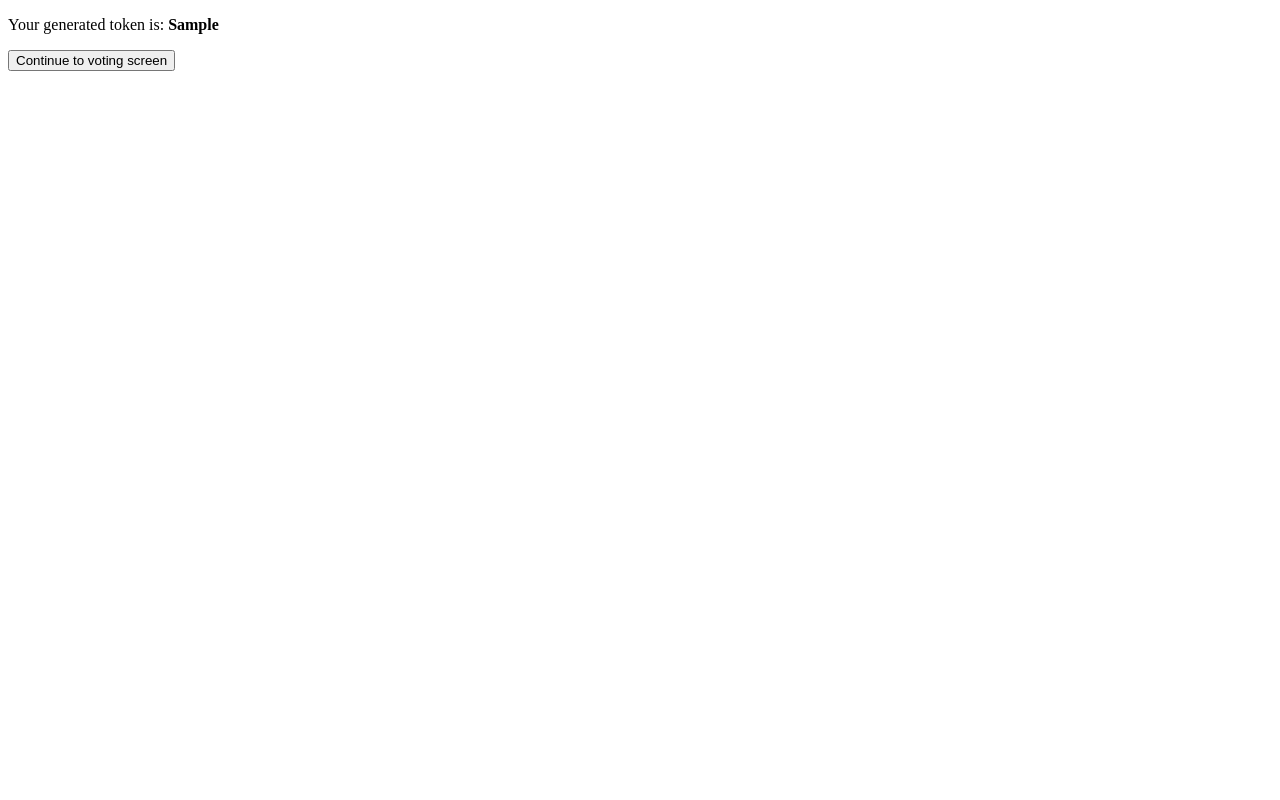
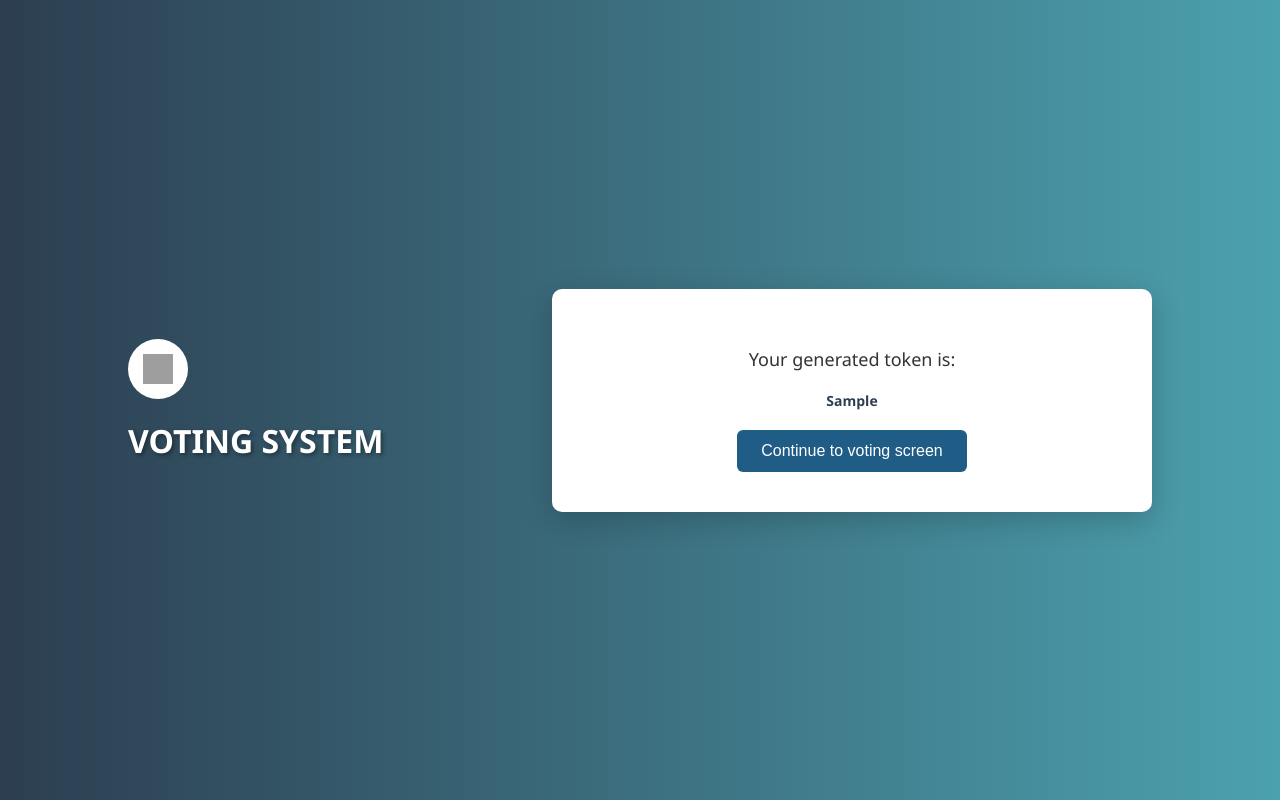
Before and after one commit to Noam-Barzilay/Voting-System, a Flask app: template templates/token_screen.html in a window 1280 px wide. Run offline with Flask 3, Linux system fonts and the light colour scheme; the template is opened without the code that fills it: most values are stand-ins (such as "Sample title", 1, 10 or a date in 2020); grey boxes are pictures that could not be loaded.

Commit message:
Update token_screen.html

```diff
--- a/templates/token_screen.html
+++ b/templates/token_screen.html
@@ -1,15 +1,133 @@
 <!DOCTYPE html>
+<html lang="en">
+<head>
+  <meta charset="UTF-8">
+  <title>Session Token</title>
+  <link rel="stylesheet" href="https://cdnjs.cloudflare.com/ajax/libs/font-awesome/6.4.0/css/all.min.css">
+  <style>
+    * {
+      box-sizing: border-box;
+    }
 
-<head>
-    <title>Session Token</title>
+    body {
+      margin: 0;
+      font-family: 'Segoe UI', Tahoma, Geneva, Verdana, sans-serif;
+      background: linear-gradient(to right, #2c3e50, #4ca1af);
+      height: 100vh;
+      display: flex;
+      justify-content: space-between;
+      align-items: center;
+      padding: 0 10%;
+      color: white;
+    }
+
+    .left-panel {
+      display: flex;
+      flex-direction: column;
+      align-items: flex-start;
+    }
+
+    .left-panel .icon {
+      background-color: white;
+      border-radius: 50%;
+      width: 60px;
+      height: 60px;
+      display: flex;
+      justify-content: center;
+      align-items: center;
+      margin-bottom: 20px;
+    }
+
+    .left-panel .icon img {
+      width: 30px;
+      height: 30px;
+    }
+
+    .left-panel h1 {
+      margin: 0;
+      font-size: 32px;
+      font-weight: bold;
+      text-shadow: 2px 2px 4px rgba(0, 0, 0, 0.4);
+    }
+
+    .token-box {
+      background: white;
+      color: #333;
+      padding: 40px;
+      border-radius: 10px;
+      width: 600px;
+      box-shadow: 0px 8px 30px rgba(0, 0, 0, 0.2);
+      text-align: center;
+    }
+
+    .token-box p {
+      font-size: 18px;
+      margin-bottom: 10px;
+    }
+
+    .token {
+      font-size: 14px;
+      font-weight: bold;
+      color: #2c3e50;
+      white-space: nowrap;
+      overflow-x: auto;
+      text-align: center;
+      margin: 20px auto;
+    }
+
+    .button {
+      padding: 12px 24px;
+      background-color: #1f5d87;
+      color: white;
+      border: none;
+      border-radius: 6px;
+      font-size: 16px;
+      cursor: pointer;
+      transition: background-color 0.3s ease;
+    }
+
+    .button:hover {
+      background-color: #144768;
+    }
+
+    @media (max-width: 768px) {
+      body {
+        flex-direction: column;
+        justify-content: center;
+        padding: 20px;
+      }
+
+      .left-panel {
+        align-items: center;
+        margin-bottom: 30px;
+      }
+
+      .token-box {
+        width: 90%;
+      }
+
+      .token {
+        font-size: 12px;
+      }
+    }
+  </style>
 </head>
 
 <body>
-    <p>Your generated token is: <strong>{{ generated_token }}</strong></p>
+  <div class="left-panel">
+    <div class="icon">
+      <img src="https://cdn-icons-png.flaticon.com/512/3064/3064197.png" alt="lock icon">
+    </div>
+    <h1>VOTING SYSTEM</h1>
+  </div>
+
+  <div class="token-box">
+    <p>Your generated token is:</p>
+    <div class="token">{{ generated_token }}</div>
 
     <form action="/get_token/{{ user_id }}" method="post">
-        <button type="submit">Continue to voting screen</button>
+      <button class="button" type="submit">Continue to voting screen</button>
     </form>
+  </div>
 </body>
-
 </html>
```
